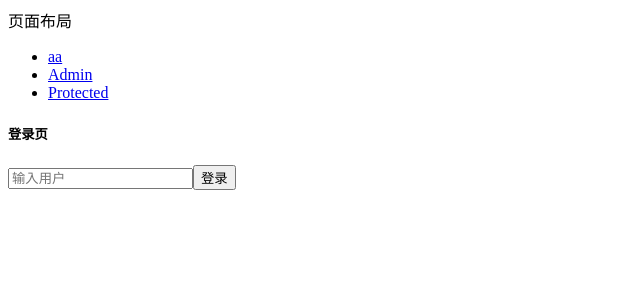
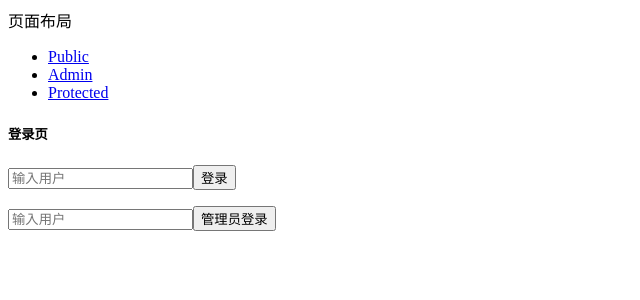
Before and after one commit to dayukeji/react-auth-jianquan, a React (Create React App) app: page /Login in a window 1280 px wide. Shown: the top 300 px of the page, without its empty margins (0-640 px from the left). Built offline with nearby package versions, Linux system fonts and the light colour scheme.

Commit message:
5 files modified, 1 added

```diff
--- a/src/App.js
+++ b/src/App.js
@@ -6,6 +6,7 @@ import Login from './components/Login';
 import Protected from './components/Protected';
 import Public from './components/Public';
 import Layout from './components/Layout';
+import Noauth from './components/Noauth';
 import AuthProvider from './auth/auth';
 import AuthRequired from './auth/AuthRequired';
 
@@ -15,7 +16,14 @@ export default function App() {
       <div>
         <Routes>
           <Route element={<Layout />} path="/">
-            <Route path="/Admin" element={<Admin />}></Route>
+            <Route
+              path="/Admin"
+              element={
+                <AuthRequired requiredAuth={'admin'}>
+                  <Admin />
+                </AuthRequired>
+              }
+            ></Route>
             <Route path="/Login" element={<Login />}></Route>
             <Route
               path="/Protected"
@@ -26,6 +34,7 @@ export default function App() {
               }
             ></Route>
             <Route path="/Public" element={<Public />}></Route>
+            <Route path="/Noauth" element={<Noauth />}></Route>
           </Route>
         </Routes>
       </div>
--- a/src/auth/AuthRequired.js
+++ b/src/auth/AuthRequired.js
@@ -2,16 +2,29 @@ import React from 'react';
 import { useLocation, Navigate } from 'react-router-dom';
 import { useAuth } from './auth';
 
-const AuthRequired = ({ children }) => {
+const AuthRequired = ({ children, requiredAuth }) => {
   const auth = useAuth();
   const location = useLocation();
   console.log('AuthRequired auth.user', auth.user);
-  if (!auth.user) {
+
+  if (!auth.user.userName) {
     return (
       <Navigate to={'/Login'} replace state={{ form: location }}></Navigate>
     );
   }
-  return children;
+  console.log('auth.user.role', auth.user.role);
+  console.log('requiredAuth', requiredAuth);
+  console.log(
+    'auth.user.role === requiredAuth',
+    auth.user.role === requiredAuth
+  );
+  if (auth.user.role === 'admin' || auth.user.role === requiredAuth) {
+    return children;
+  } else {
+    return (
+      <Navigate to={'/Noauth'} replace state={{ form: location }}></Navigate>
+    );
+  }
 };
 
 export default AuthRequired;
--- a/src/auth/auth.js
+++ b/src/auth/auth.js
@@ -2,7 +2,7 @@ import React, { useState } from 'react';
 
 const AuthContext = React.createContext(null);
 const AuthProvider = ({ children }) => {
-  const [user, setUser] = useState(null);
+  const [user, setUser] = useState({});
   const signIn = (user, cb) => {
     setUser(user);
     setTimeout(cb, 1000);
--- a/src/components/Layout.js
+++ b/src/components/Layout.js
@@ -7,7 +7,7 @@ const Layout = () => {
       <div>页面布局</div>
       <ul>
         <li>
-          <Link to="/login">aa</Link>
+          <Link to="/Public">Public</Link>
         </li>
         <li>
           <Link to="/Admin">Admin</Link>
--- a/src/components/Login.js
+++ b/src/components/Login.js
@@ -15,12 +15,32 @@ const Admin = () => {
     console.log('userName', userName);
 
     auth.signIn(
-      userName,
+      {
+        userName,
+        role: 'public',
+      },
       navigate(form, {
         replace: true,
       })
     );
   };
+  const handleAdminSubmit = (event) => {
+    event.preventDefault();
+    let formData = new FormData(event.currentTarget);
+    let userName = formData.get('name');
+    console.log('userName', userName);
+
+    auth.signIn(
+      {
+        userName,
+        role: 'admin',
+      },
+      navigate(form, {
+        replace: true,
+      })
+    );
+  };
+
   return (
     <div>
       <h5>登录页</h5>
@@ -28,6 +48,10 @@ const Admin = () => {
         <input type="text" name="name" placeholder="输入用户" />
         <button type={'submit'}>登录</button>
       </form>
+      <form onSubmit={handleAdminSubmit}>
+        <input type="text" name="name" placeholder="输入用户" />
+        <button type={'submit'}>管理员登录</button>
+      </form>
     </div>
   );
 };
--- /dev/null
+++ b/src/components/Noauth.js
@@ -0,0 +1,7 @@
+import React from 'react';
+
+const Noauth = () => {
+  return <div>没有权限</div>;
+};
+
+export default Noauth;
```
